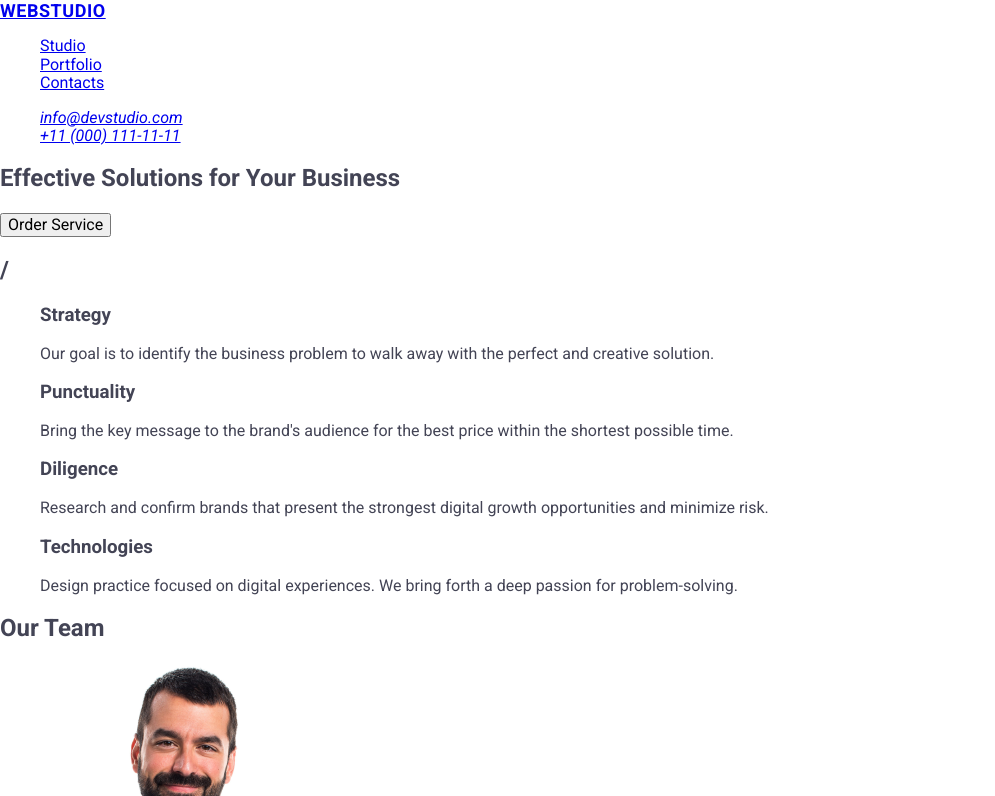
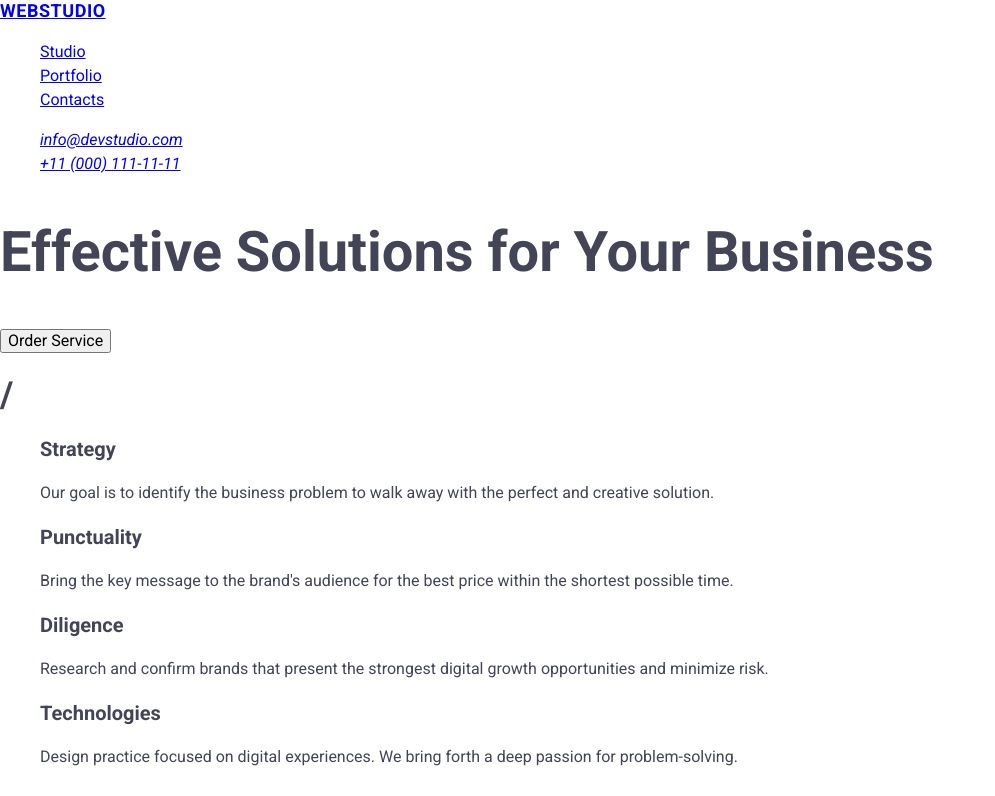
Before and after one commit to AnaMilpalm/goit-markup-hw-06, a plain HTML site: page index.html in a window 1280 px wide. Shown: the top 796 px of the page, without its empty margins (0-995 px from the left). Drawn offline with nearby package versions, Linux system fonts and the light colour scheme; files whose address does not match are found by name.

Commit message:
add h1-h3 to styles css

```diff
--- a/css/styles.css
+++ b/css/styles.css
@@ -2,6 +2,26 @@ body {
     font-family: "Roboto", sans-serif;
     color: #434455;
     background-color: #fff;
+    font-size: 16px;
+    line-height: 24px;
+    letter-spacing: 2%;
+}
+
+h1 {
+    font-weight: Bold;
+    font-size: 56px;
+    letter-spacing: 2%;
+    line-height: 60px;
+}
+
+h2 {
+    font-weight: Bold;
+    font-size: 36px;
+}
+
+h3 {
+    font-weight: Medium;
+    font-size: 20px;
 }
 
 ul {
```
